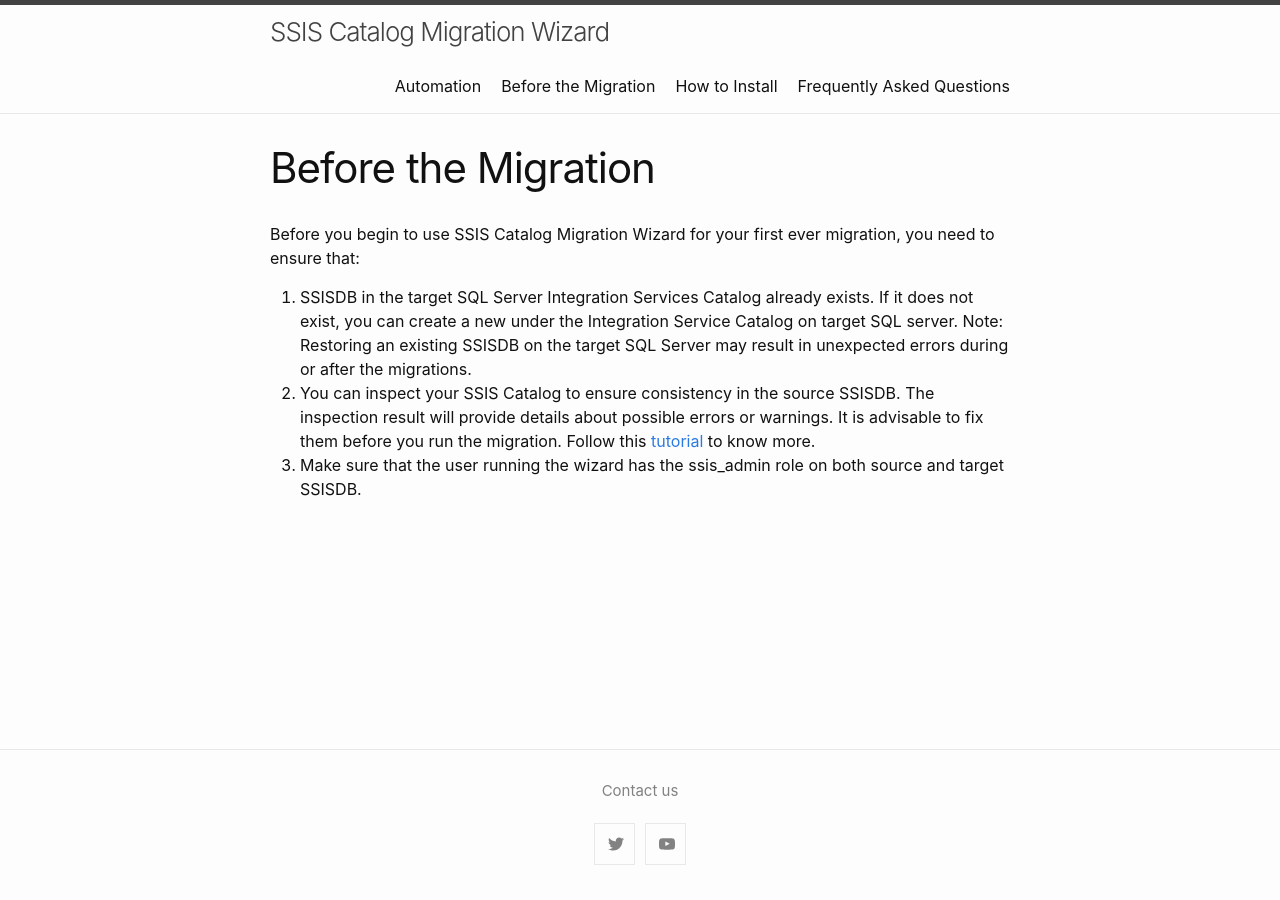
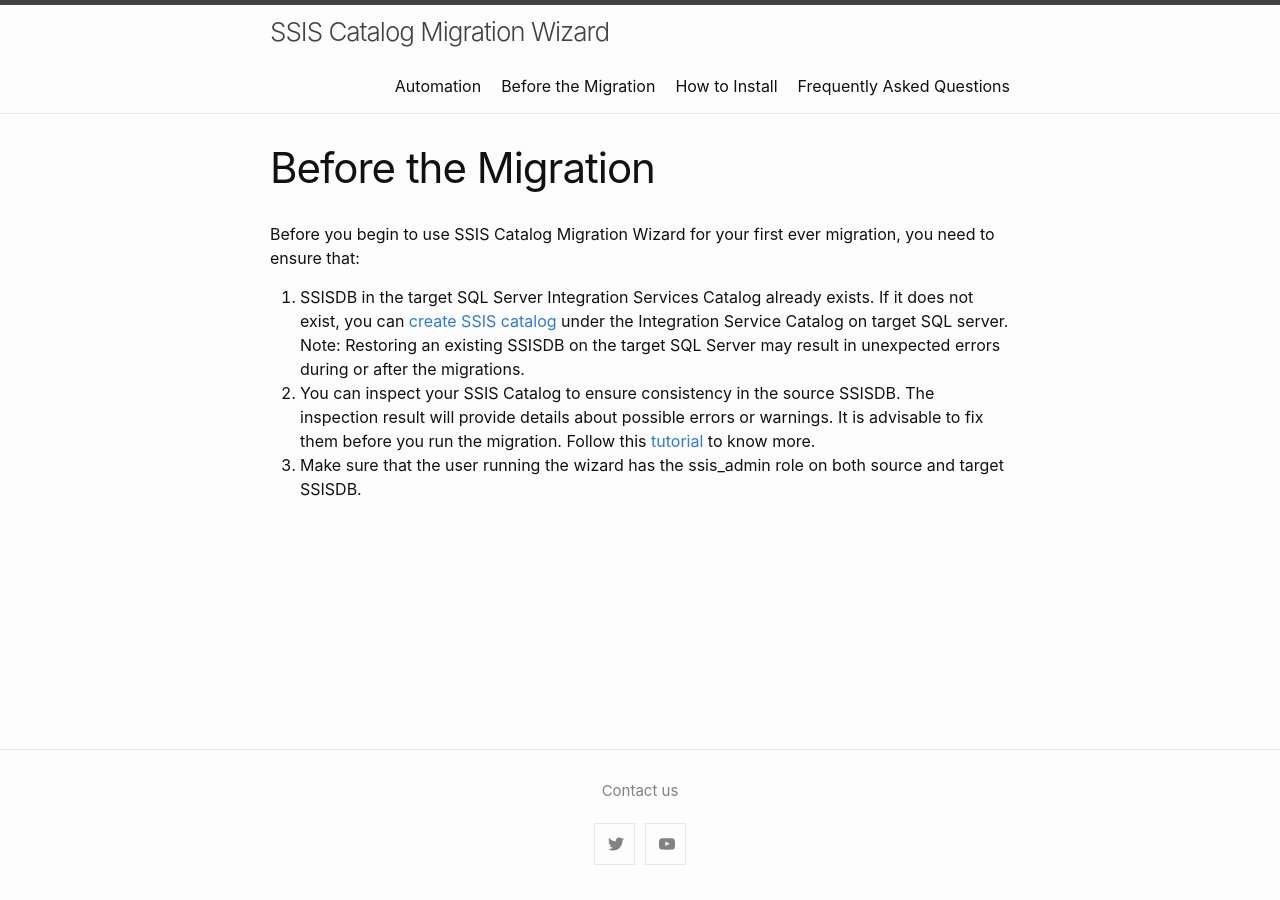
Before and after one commit to kr55/ssiscataloger, a Jekyll site: the page built from before-the-migration.md, in a window 1280 px wide. Built offline with Jekyll 4.4.1, drawn with Linux system fonts in a browser that asks for light colours.

Commit message:
Update before-the-migration.md

```diff
--- a/before-the-migration.md
+++ b/before-the-migration.md
@@ -6,7 +6,7 @@ permalink: /before-the-migration/
 Before you begin to use SSIS Catalog Migration Wizard for your first ever
 migration, you need to ensure that:
 1. SSISDB in the target SQL Server Integration Services Catalog already
-exists. If it does not exist, you can create a new under the Integration
+exists. If it does not exist, you can [create SSIS catalog](https://azureops.org/articles/create-ssis-catalog/) under the Integration
 Service Catalog on target SQL server.
 Note: Restoring an existing SSISDB on the target SQL Server may result
 in unexpected errors during or after the migrations.
```
